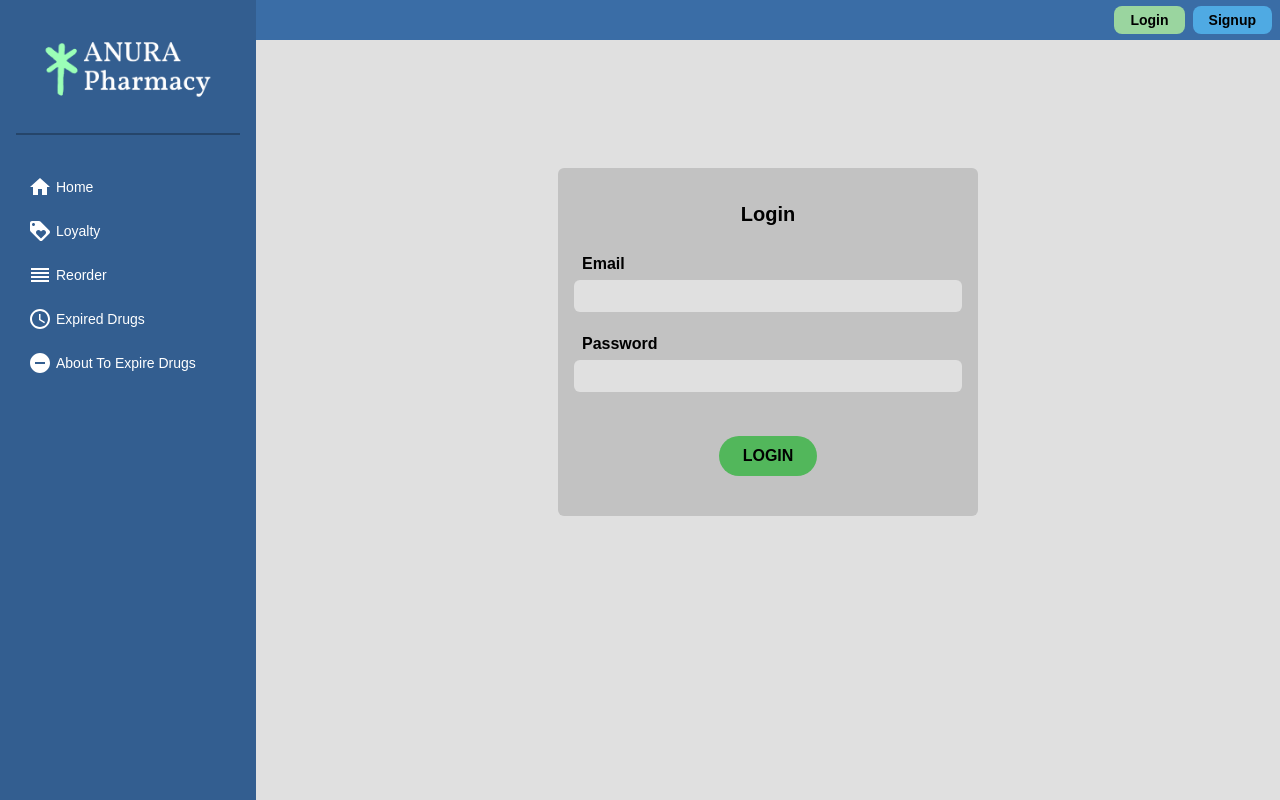
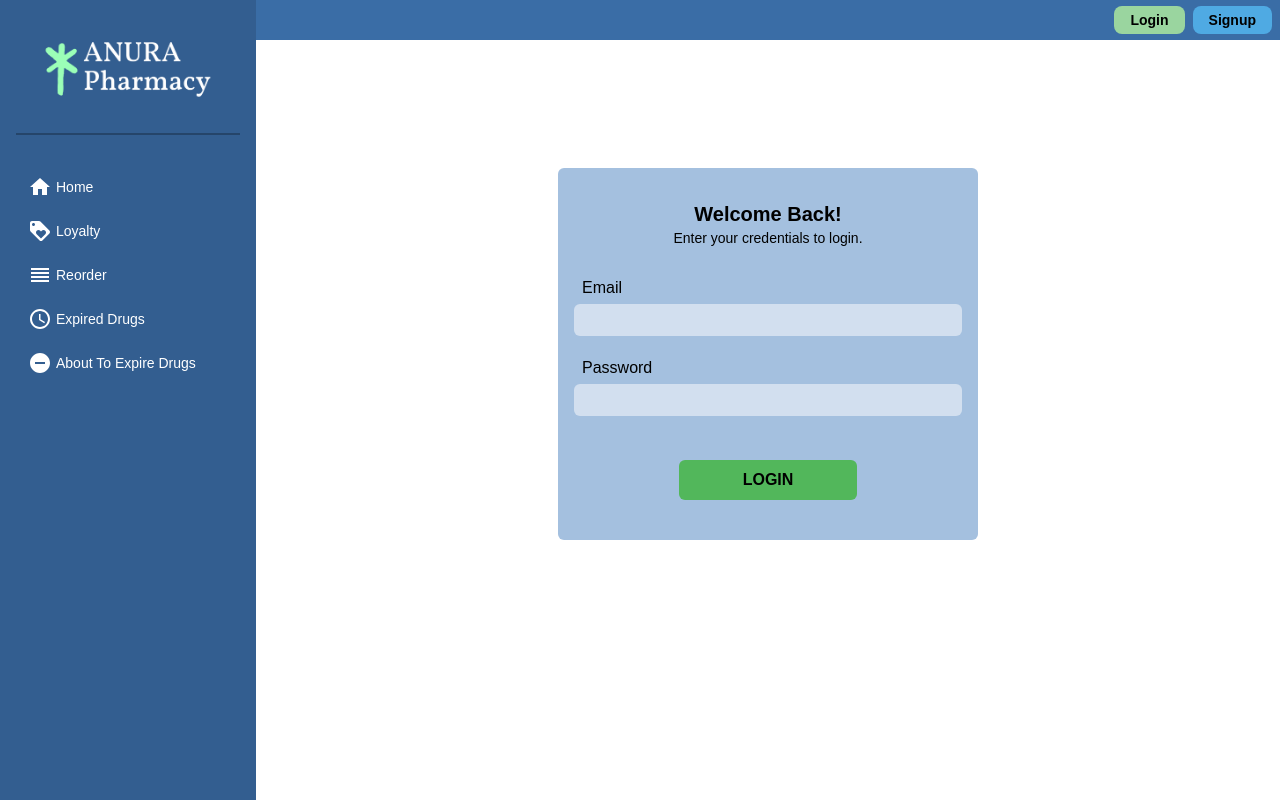
Before and after one commit to aravinda-amr/PMS, a React (Create React App) app in the folder frontend/: page /login in a window 1280 px wide. Built offline with nearby package versions, Linux system fonts and the light colour scheme.

Commit message:
color change

```diff
--- a/frontend/src/App.js
+++ b/frontend/src/App.js
@@ -15,7 +15,7 @@ import OutOfStock from './pages/OutOfStock';
 import Prescription from './pages/Prescription';
 import Leave from './pages/Leave'
 
-import 'index.css';
+import './index.css';
 
 function App() {
   const { user } = useAuthContext();
--- a/frontend/src/components/Navbar.js
+++ b/frontend/src/components/Navbar.js
@@ -22,7 +22,7 @@ const Navbar = () => {
         <header>
 
 
-<div className="fixed flex flex-col top-0 left-0 w-64 bg-dark-blue h-full text-white mr-2 px-4 py-1 px-3  font-jakarta">
+<div className="fixed flex flex-col top-0 left-0 w-64 bg-dark-blue h-full text-white mr-2 px-4 py-1 font-jakarta">
 
     <img src={logo} alt="Logo" className='w-44 py-8 mx-auto'/>
 
--- a/frontend/src/index.css
+++ b/frontend/src/index.css
@@ -3,3 +3,14 @@
 @tailwind utilities;
 
 @import url('https://fonts.googleapis.com/css2?family=Plus+Jakarta+Sans:ital,wght@0,200;0,300;0,400;0,500;0,600;0,700;0,800;1,200;1,300;1,400;1,500;1,600;1,700;1,800&display=swap');
+
+
+::-moz-selection {
+    background: #AFAFAF;
+  }
+  ::-webkit-selection {
+    background: #AFAFAF;
+  }
+  ::selection {
+    background: #AFAFAF;
+  }
--- a/frontend/src/pages/Login.js
+++ b/frontend/src/pages/Login.js
@@ -12,28 +12,29 @@ const Login = () => {
         await login(email, password);
     }
 
-    document.body.style.backgroundColor = "#E0E0E0";
-
+    document.body.style.backgroundColor = "#ffffff";
 
     return (
+
         <div className="flex justify-center py-32 font-jakarta">
-        <form className="login ml-64 flex flex-col bg-box rounded-md w-128 right-0" onSubmit={handleSubmit}>
-            <h3 className='text-center pb-4 pt-8 font-semibold text-xl'>Login</h3>
+        <form className="login ml-64 flex flex-col bg-light-blue rounded-md w-128 right-0" onSubmit={handleSubmit}>
+            <h3 className='text-center pt-8 font-semibold text-xl'>Welcome Back!</h3>
+            <p className='text-center text-sm mb-5'>Enter your credentials to login.</p>
 
-            <label className='indent-6 mt-2 font-semibold'>Email</label>
-            <input className='mx-4 h-8 my-1 rounded-md indent-2 bg-background'
+            <label className='indent-6 mt-2 font-medium'>Email</label>
+            <input className='mx-4 h-8 my-1 rounded-md indent-2 bg-text-blue'
                 type="email"
                 onChange={(e) => setEmail(e.target.value)}
                 value={email}
             />
 
-            <label className='indent-6 mt-4 font-semibold'>Password</label>
-            <input className='mx-4 h-8 my-1 rounded-md indent-2 bg-background'
+            <label className='indent-6 mt-4 font-medium'>Password</label>
+            <input className='mx-4 h-8 my-1 rounded-md indent-2 bg-text-blue'
                 type="password"
                 onChange={(e) => setPassword(e.target.value)}
                 value={password}
             />
-            <button disabled={isLoading} className='bg-login3 mx-auto px-6 py-2 rounded-3xl my-10 font-black cursor-pointer hover:bg-login2 hover:text-white hover:shadow-lg'>LOGIN</button>
+            <button disabled={isLoading} className='bg-login3 mx-auto px-16 py-2 rounded-md my-10 font-black cursor-pointer hover:bg-login2 hover:text-white hover:shadow-lg'>LOGIN</button>
             {error && <div className="error">{error}</div>}
         </form>
         </div>
--- a/frontend/tailwind.config.js
+++ b/frontend/tailwind.config.js
@@ -10,6 +10,8 @@ module.exports = {
       'dark-blue':'#335e90',
       'dark-blue-2':'#3A6DA6',
       'blue-button':'#25456A',
+      'light-blue':'#A4C0DF',
+      'text-blue':'#D2DFEF',
 
       'signup1':'#4FAAE3',
       'signup2':'#0B3047',
@@ -18,8 +20,6 @@ module.exports = {
       'login2':'#1E4822',
       'login3':'#52B75B',
 
-      'background':'#E0E0E0',
-      'box':'#C2C2C2',
     },
     fontFamily: {
       jakarta: ["Plus Jakarta Sans", 'sans-serif'],
```
